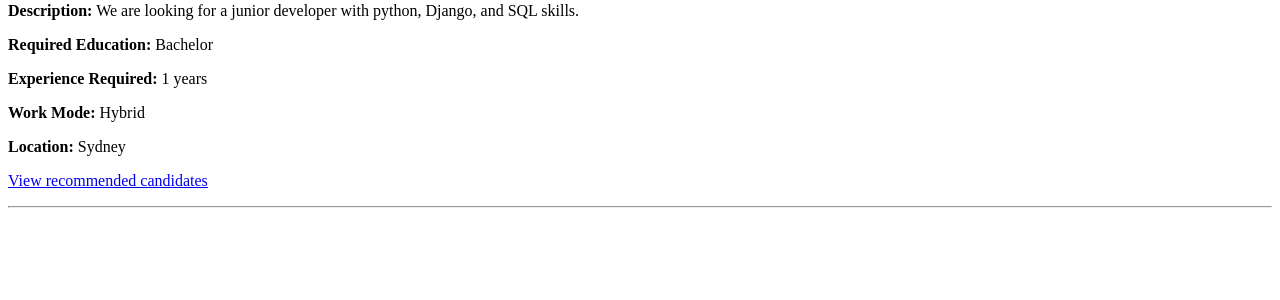
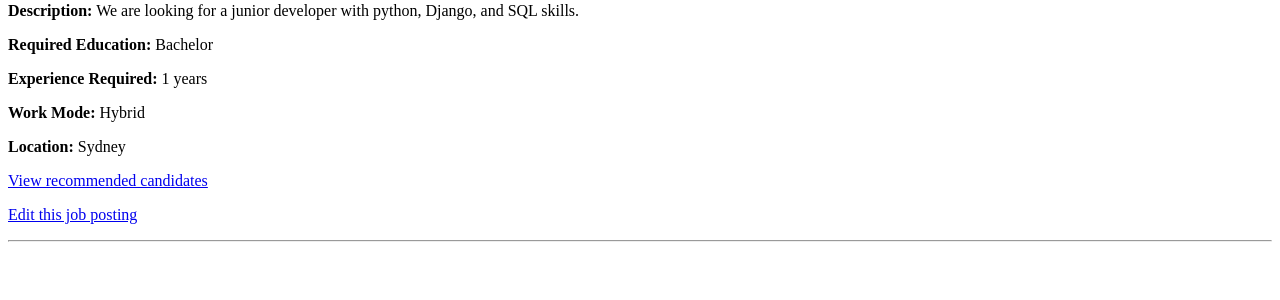
Before and after one commit to starkiller08/capapool, a Django app: page /jobs/ in a window 1280 px wide. Shown: the part 244-544 px from the top of the page. Run offline with Django 5.2, Linux system fonts and the light colour scheme; data comes from the database, SQL or seed files in the repository.

Commit message:
Added job posting edit form

```diff
--- a/jobs/urls.py
+++ b/jobs/urls.py
@@ -6,4 +6,5 @@ urlpatterns = [
 	path('', views.job_list, name='job_list'),
 	path('search/', views.job_search, name='job_search'),
 	path('create/', views.create_job, name='create_job'),
+	path('<int:job_id>/edit/', views.edit_job, name='edit_job'),
 ]
--- a/jobs/views.py
+++ b/jobs/views.py
@@ -1,4 +1,4 @@
-from django.shortcuts import render, redirect
+from django.shortcuts import render, redirect, get_object_or_404
 from .models import JobPosting
 from .forms import JobPostingForm
 
@@ -41,3 +41,21 @@ def create_job(request):
 	return render(request, 'jobs/create_job.html', {
 		'form': form
 	})
+
+
+def edit_job(request, job_id):
+	job = get_object_or_404(JobPosting, id=job_id)
+
+	if request.method == 'POST':
+		form = JobPostingForm(request.POST, instance=job)
+
+		if form.is_valid():
+			form.save()
+			return redirect('job_list')
+	else:
+		form = JobPostingForm(instance=job)
+
+	return render(request, 'jobs/edit_job.html', {
+		'form': form,
+		'job': job
+	})
--- a/templates/jobs/job_list.html
+++ b/templates/jobs/job_list.html
@@ -58,6 +58,10 @@
 					View recommended candidates
 				</a>
 			</p>
+
+			<p>
+				<a href="{% url 'edit_job' job.id %}">Edit this job posting</a>
+			</p>
 		</div>
 
 		<hr>
```
Also changed, not shown: templates/jobs/edit_job.html (added, +29 -0 lines).
